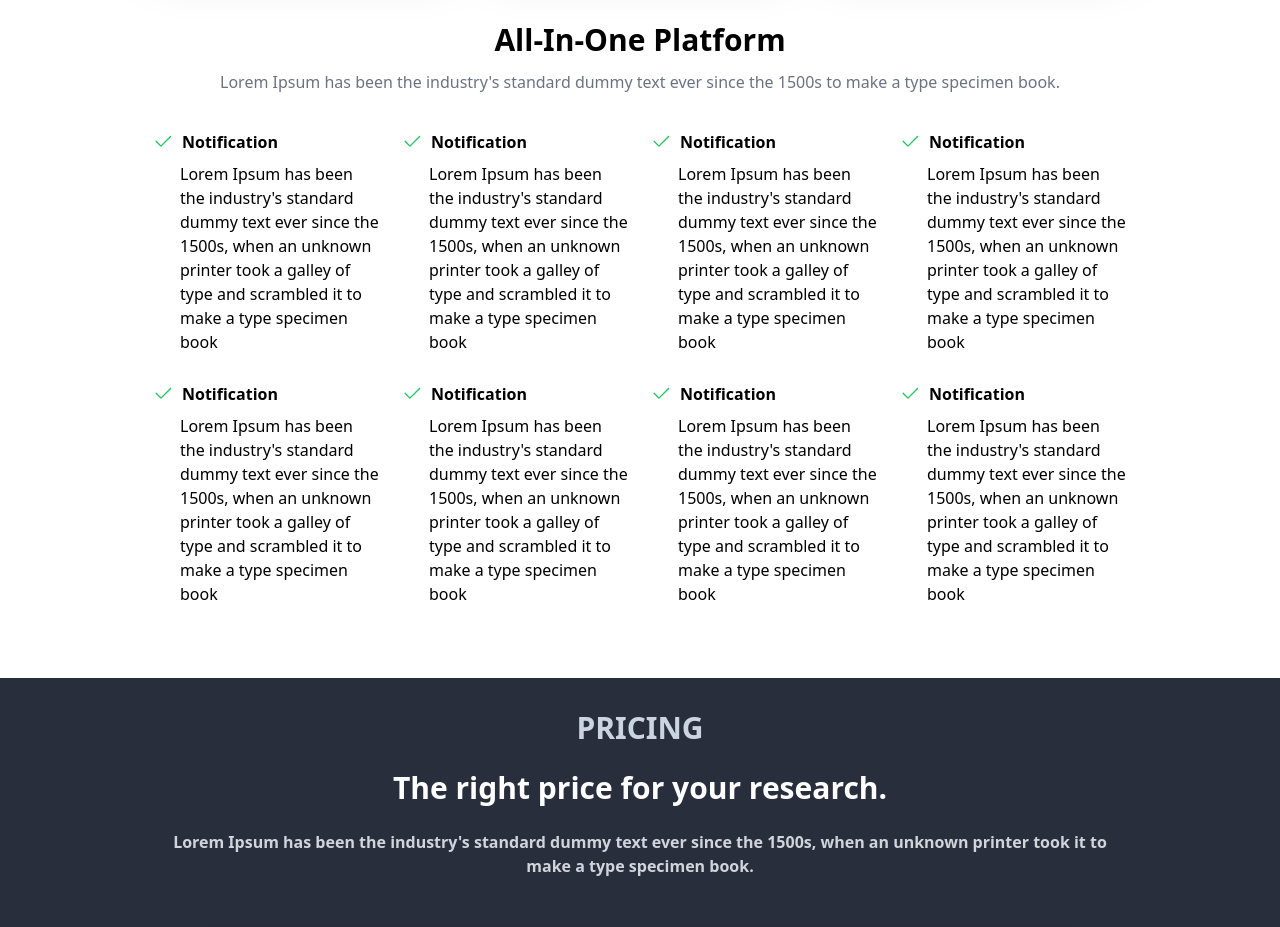
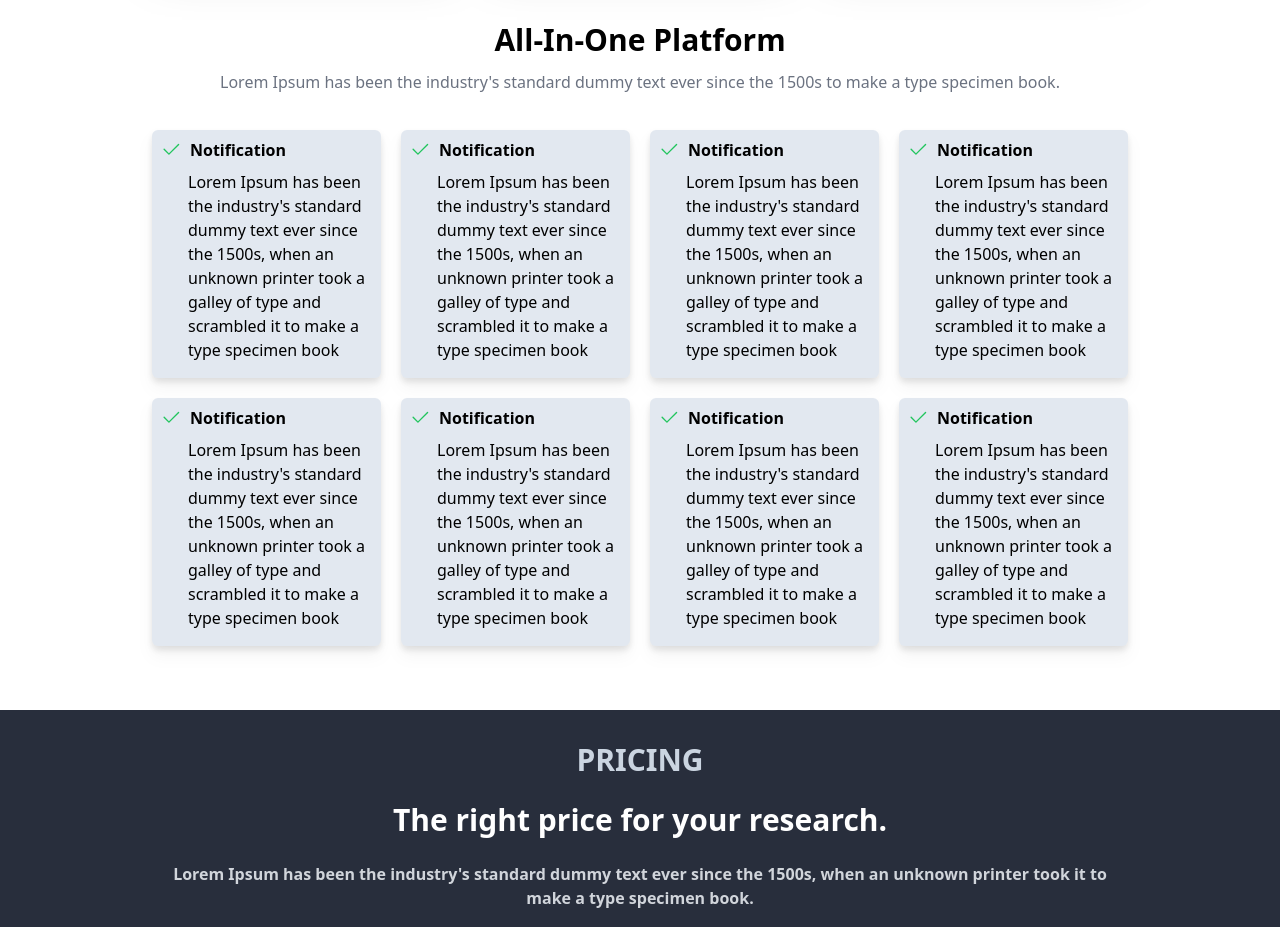
Before and after one commit to codefromahmad/cloud-store-react, a React (Create React App) app: page / in a window 1280 px wide. Shown: the part 1760-2687 px from the top of the page. Built offline with nearby package versions, Linux system fonts and the light colour scheme.

Commit message:
Minor changes in All in one section

```diff
--- a/src/components/AllInOne.jsx
+++ b/src/components/AllInOne.jsx
@@ -74,7 +74,10 @@ const AllInOne = () => {
         </div>
         <div className="grid grid-cols-1 mx-3 sm:grid-cols-2 md:grid-cols-3 lg:grid-cols-4 sm:mx-6 gap-5 py-6">
           {notifications.map(({ id, title, text }) => (
-            <div key={id}>
+            <div
+              key={id}
+              className="p-2 rounded-md bg-slate-200 drop-shadow-lg"
+            >
               <div className="flex items-center">
                 <BsCheck2 size={22} className="text-green-500" />
                 <p className="font-bold px-2">{title}</p>
```
